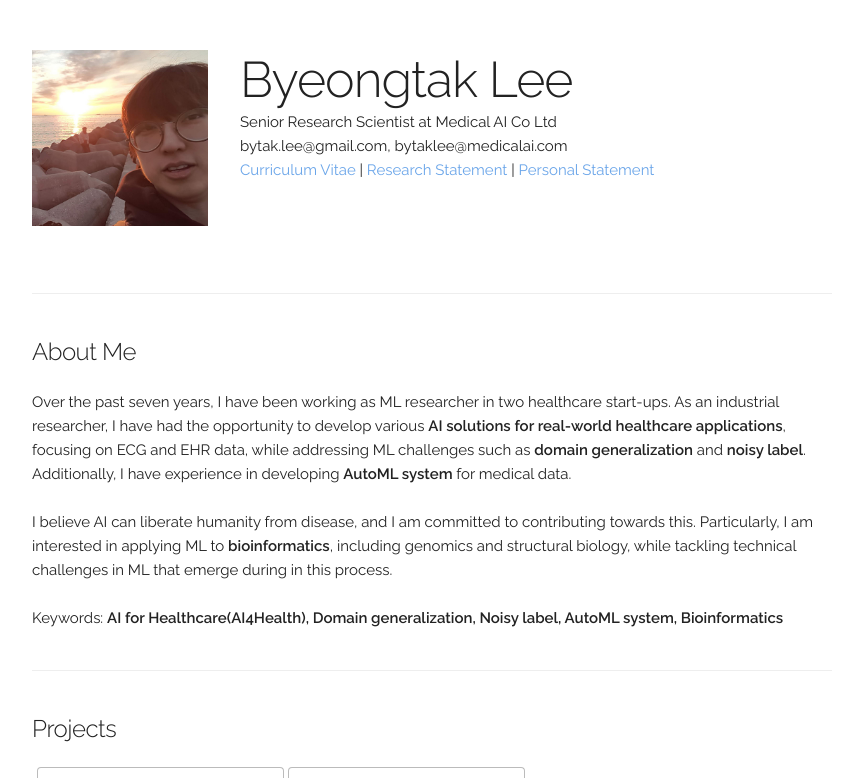
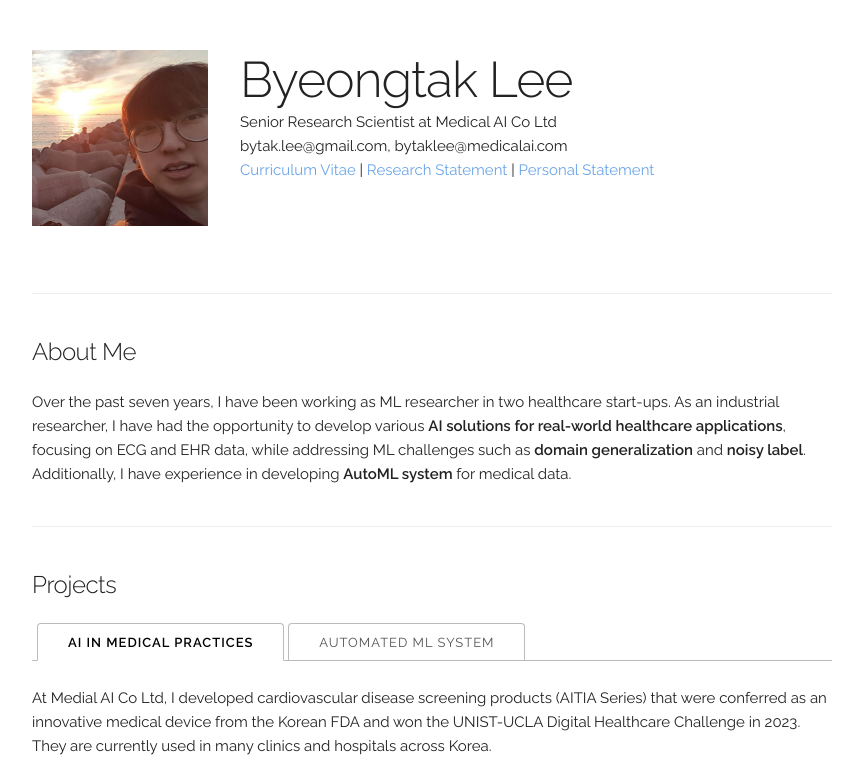
Before and after one commit to byeongtak/byeongtak.github.io, a Jekyll site: the page built from index.html, in a window 1280 px wide and 900 px high, cut to the strip 0-778 px from the top of the window. Shown: the whole strip, without its empty margins (208-1071 px from the left). Built offline with Jekyll 4.4.1, drawn with Linux system fonts in a browser that asks for light colours.

Commit message:
Update index.html

```diff
--- a/index.html
+++ b/index.html
@@ -18,12 +18,12 @@ layout: default
 	As an industrial researcher, I have had the opportunity to develop various <b>AI solutions for real-world healthcare applications</b>, focusing on ECG and EHR data, while addressing ML challenges such as <b>domain generalization</b> and <b>noisy label</b>.
 	Additionally, I have experience in developing <b>AutoML system</b> for medical data.
   <br>
-  <br>
-	I believe AI can liberate humanity from disease, and I am committed to contributing towards this.
-	Particularly, I am interested in applying ML to <b>bioinformatics</b>, including genomics and structural biology, while tackling technical challenges in ML that emerge during in this process.
-  <br>
-  <br>
-	Keywords: <b>AI for Healthcare(AI4Health), Domain generalization, Noisy label, AutoML system, Bioinformatics</b>
+<!--   <br> -->
+<!-- 	I believe AI can liberate humanity from disease, and I am committed to contributing towards this. -->
+<!-- 	Particularly, I am interested in applying ML to <b>bioinformatics</b>, including genomics and structural biology, while tackling technical challenges in ML that emerge during in this process. -->
+<!--   <br> -->
+<!--   <br> -->
+<!-- 	Keywords: <b>AI for Healthcare(AI4Health), Domain generalization, Noisy label, AutoML system, Bioinformatics</b> -->
 
 </div>
 
```
